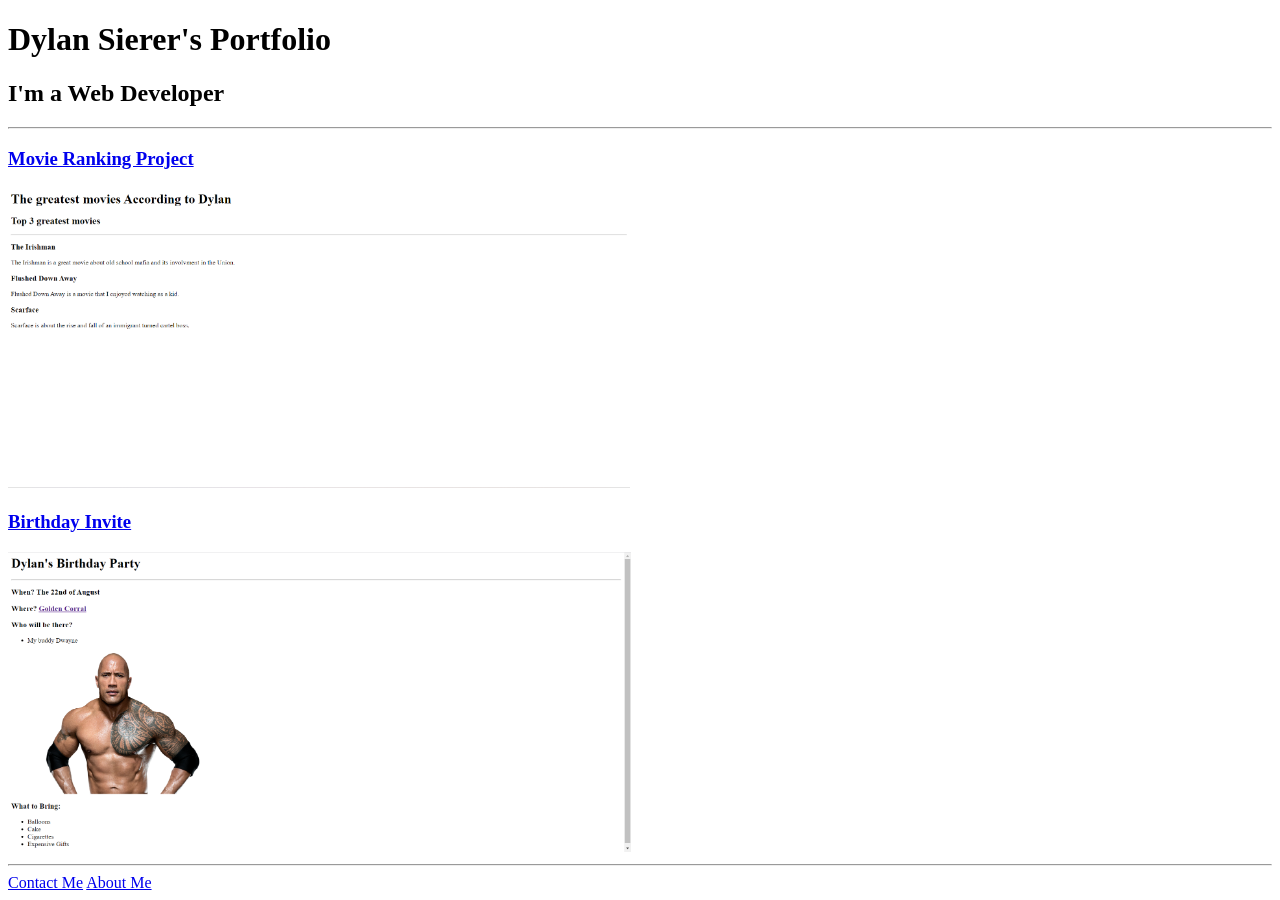
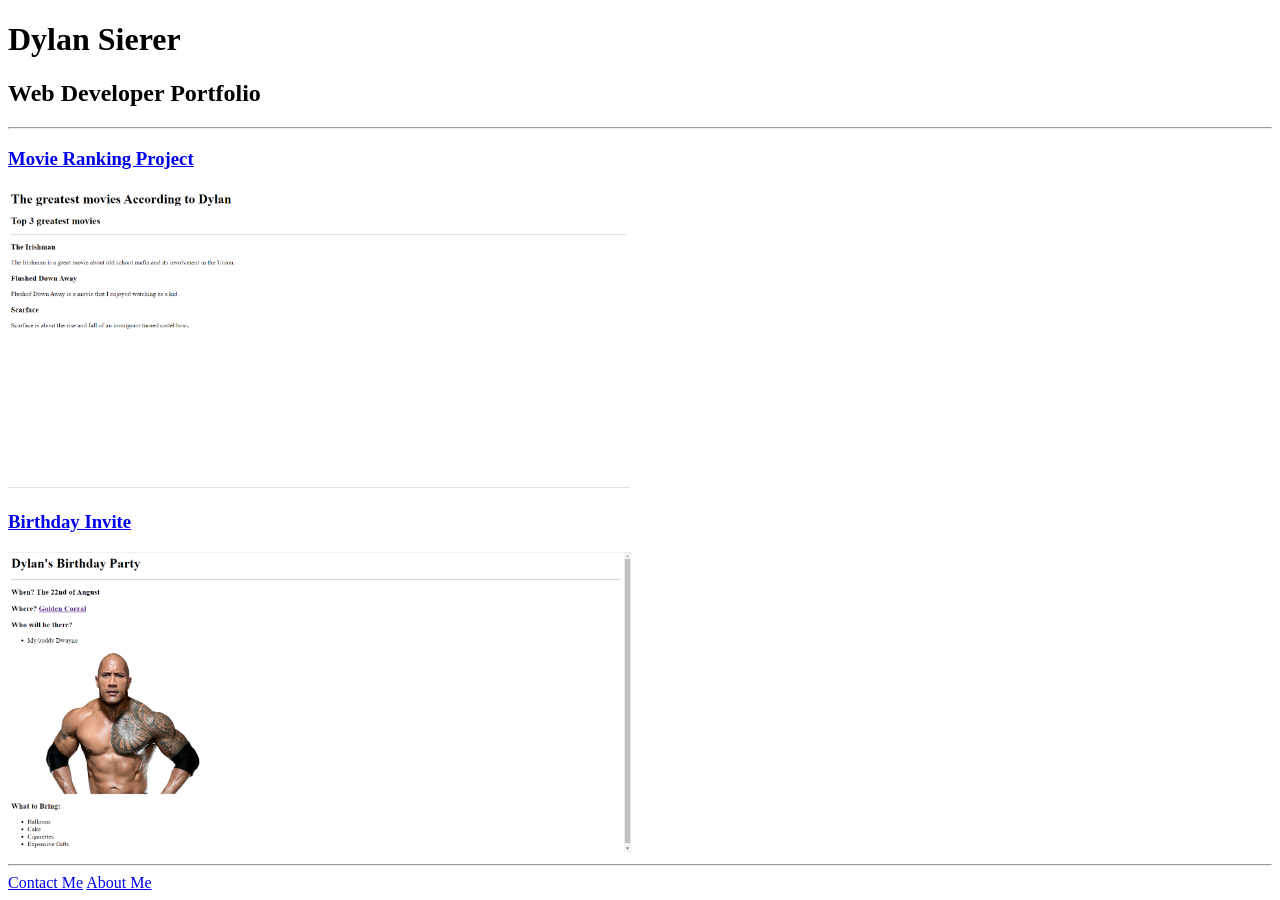
Before and after one commit to Dsierer04/html-portfolio, a plain HTML site: page index.html in a window 1280 px wide. Drawn offline with Linux system fonts and the light colour scheme.

Commit message:
Changes to be committed: #	new file:   assets/images/unnamed.jpg #	new file:   index.html #	new file:   public/about.html #	new file:   public/contact.html

```diff
--- a/index.html
+++ b/index.html
@@ -8,8 +8,8 @@
 </head>
 
  <body>
-    <h1>Dylan Sierer's Portfolio</h1>
-    <h2>I'm a Web Developer</h2>
+    <h1>Dylan Sierer</h1>
+    <h2>Web Developer Portfolio</h2>
     <hr />
     <h3><a href="./public/movie-ranking.html">Movie Ranking Project</a></h3>
     <img src="./assets/images/Movie Ranking.png"height="300" alt="Dylan's Movie Rankings">
```
